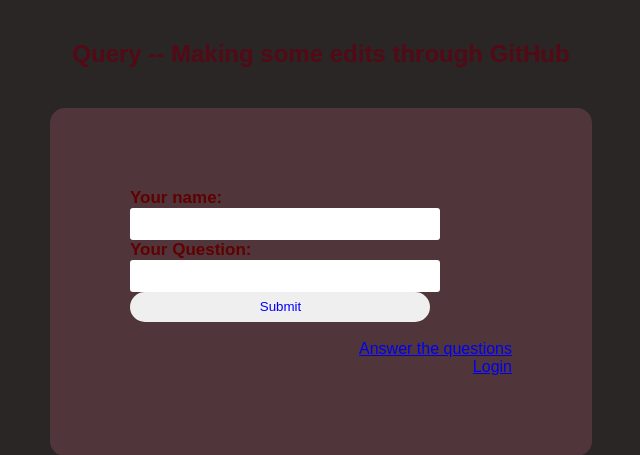
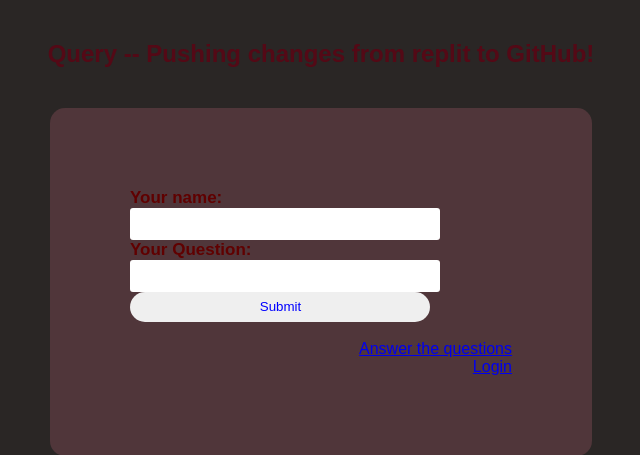
Before and after one commit to FieryFish2021/QuerySystem, a Flask app: page / in a window 1280 px wide. Shown: the top 455 px of the page, without its empty margins (319-959 px from the left). Run offline with Flask 2, Linux system fonts and the light colour scheme.

Commit message:
Testing pushing changes to GitHub

```diff
--- a/main.py
+++ b/main.py
@@ -9,18 +9,9 @@
 def index():
 	return render_template('index.html')
 
-# TODO: Finish the login & sign up system!
-# Reference:
+# TODO: The login & sign up system
 # https://pythonspot.com/login-authentication-with-flask/
 
-# Store the password and email in our database.
-# Don't worry about security.
-# a dictionary might do the trick.
-
-# The repl database is already used to store the questions,
-# so it might be trickier to store pw/emails in the repl database.
-
-# Calling this function clears all keys in the repl database
 def clear_database():
   for key in db.keys():
     del db[key]
@@ -44,7 +35,7 @@
   password = request.form['password']
   email = request.form['email']
   db["DATABASE_LOGIN_CREDENTIALS"][email]=password
-  return '%s Account Created! <br/> <a href="/">Back Home</a>' % (db.keys())
+  return '%s Account Created! <br/> <a href="/">Back Home</a>' % (db["DATABASE_LOGIN_CREDENTIALS"])
 #return render_template('signup.html')
 
 
--- a/templates/index.html
+++ b/templates/index.html
@@ -10,7 +10,7 @@
     </head>
     <body>
         <h2>
-            Query -- Making some edits through GitHub
+            Query -- Pushing changes from replit to GitHub!
         </h2>
         <p>
           <div class="login">
```
